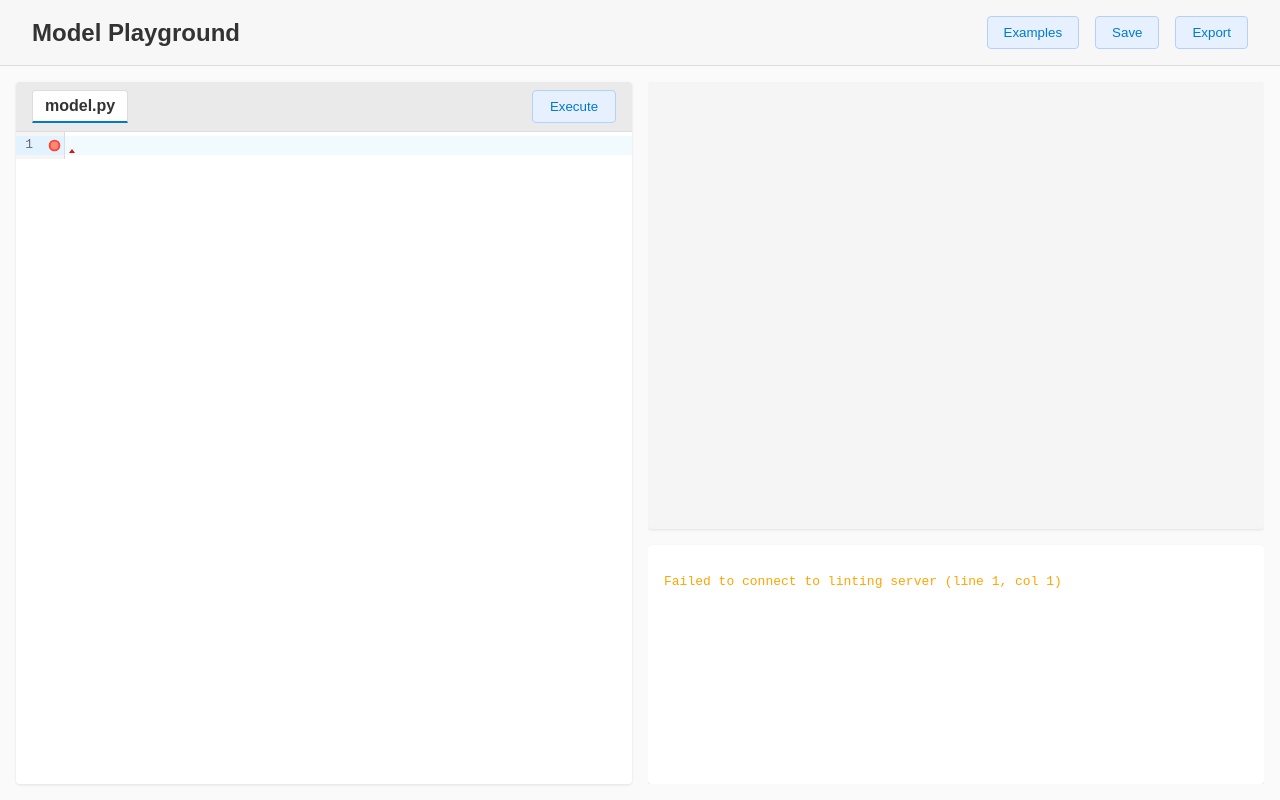
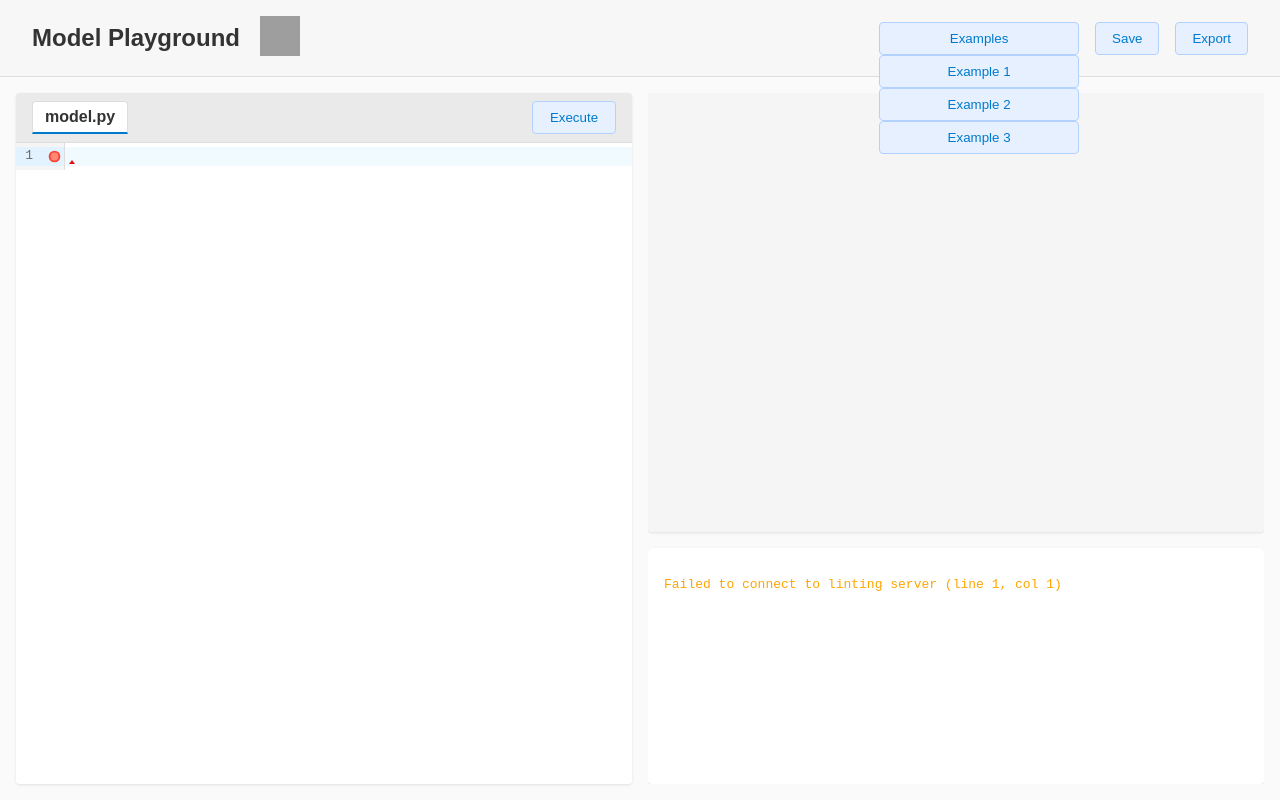
Before and after one commit to stormchecker/stormvogel-playground, a Svelte app in the folder frontend/: page / in a window 1280 px wide. Both pictures are taken after a click on the button "Examples". Built offline with nearby package versions, Linux system fonts and the light colour scheme; no server answers; grey boxes are pictures that could not be loaded.

Commit message:
added functionality for loading examples (still need to put the real example code in the src/examples.js), added github link (still full documentation page would be useful)

```diff
--- a/frontend/src/routes/+page.svelte
+++ b/frontend/src/routes/+page.svelte
@@ -7,6 +7,7 @@
   import { linter, lintGutter } from "@codemirror/lint"; // Imports linting support
   import { fade } from 'svelte/transition'; // Imports smooth transition for a pop-up message
   import { parseLintErrors } from '../utils';
+  import { examples } from  '../examples.js';
 
   let code = "";
   let output_html = "";
@@ -17,6 +18,8 @@
   let isExecuting = false;
   let saveStatus = 'idle'; // Variable for checking the save status
   let saveToast = false; // Show a pop-up ('toast') whent the code is saved successfully
+  let dropdownOpen = false;
+  const githubUrl = 'https://github.com/moves-rwth/stormvogel';
 
   // Save code to local storage
     function saveCode() {
@@ -58,6 +61,20 @@
             extensions: [basicSetup, keymap.of([indentWithTab]), python(), lintGutter(),linter(lintCode)],
             parent: document.querySelector(".code-editor"),
         });
+    }
+
+    function loadExample(exampleTitle) {
+      const example = examples.find(e => e.title === exampleTitle);
+      if (example) {
+        editor.dispatch({
+          changes: {
+            from: 0,
+            to: editor.state.doc.length,
+            insert: example.code, //CODE PLACEHOLDER
+          }
+        })
+      dropdownOpen=false;
+      }
     }
 
     onMount(() => {
@@ -189,9 +206,31 @@
 
 <div class="container">
   <header>
-    <h1>Model Playground</h1>
+    <div class="header-left">
+      <h1>Model Playground</h1>
+      <a href={githubUrl} target="_blank" rel="noopener noreferrer">
+        <img src="../../public/github-mark.svg" alt="Github Repo" class="github-logo"/>
+      </a>
+    </div>
     <nav>
-      <button class="nav-btn">Examples</button>
+      <div class="dropdown-container">
+        <button class="nav-btn btn-examples"
+        on:click={() => dropdownOpen = !dropdownOpen}>
+        Examples
+        </button>
+
+        {#if dropdownOpen}
+          <div class="dropdown-menu">
+            <button class="nav-btn"
+            on:click={() => loadExample('example1')}>Example 1</button>
+            <button class="nav-btn"
+            on:click={() => loadExample('example2')}>Example 2</button>
+            <button class="nav-btn"
+            on:click={() => loadExample('example3')}>Example 3</button>
+          </div>
+        {/if}
+
+      </div>
       <button on:click={saveCode}
         style={saveStatus === 'saved' ? "background: green; color: white;" : ""}
         class="nav-btn">
@@ -289,8 +328,6 @@
     cursor: pointer;
     border-radius: 4px;
     transition: background 0.3s;
-    display: flex;
-    align-items: center;
   }
 
   .nav-btn:hover {
@@ -400,4 +437,37 @@
     border-radius: 5px;
     opacity: 0.9;
   }
+
+  .dropdown-container {
+    position: relative;
+    display: inline-block;
+  }
+
+  .dropdown-menu {
+    position: absolute;
+    top: 100%;
+    left: 50%;
+    transform: translateX(-50%);
+    z-index: 10;
+    min-width: 100%;
+    display: flex;
+    flex-direction: column;
+    box-sizing: border-box;
+  }
+
+  .btn-examples {
+    width: 200px;
+  }
+
+  .github-logo {
+    width: 40px;
+    height: 40px;
+  }
+
+  .header-left {
+    display: flex;
+    align-items: center;
+    gap: 20px;
+  }
+
 </style>
```
